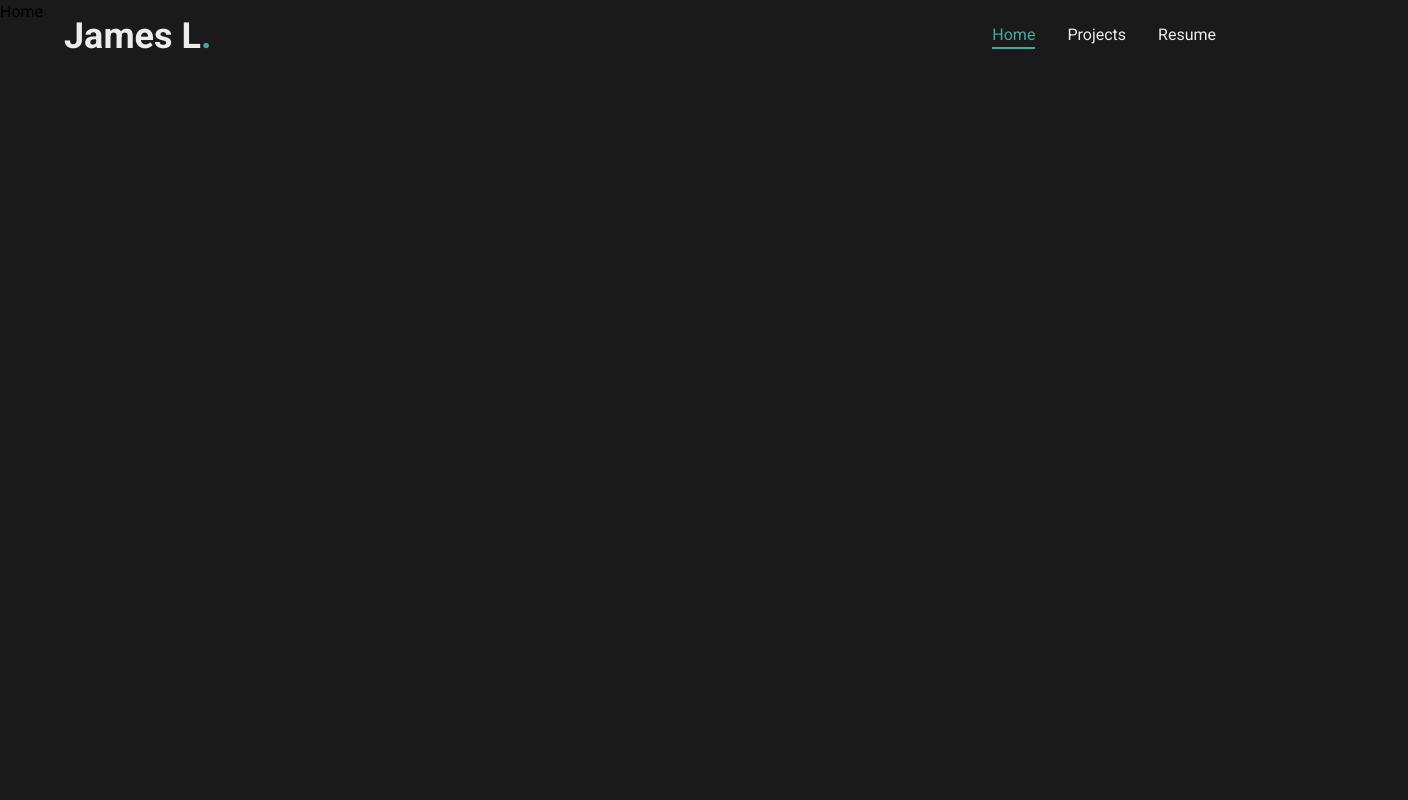
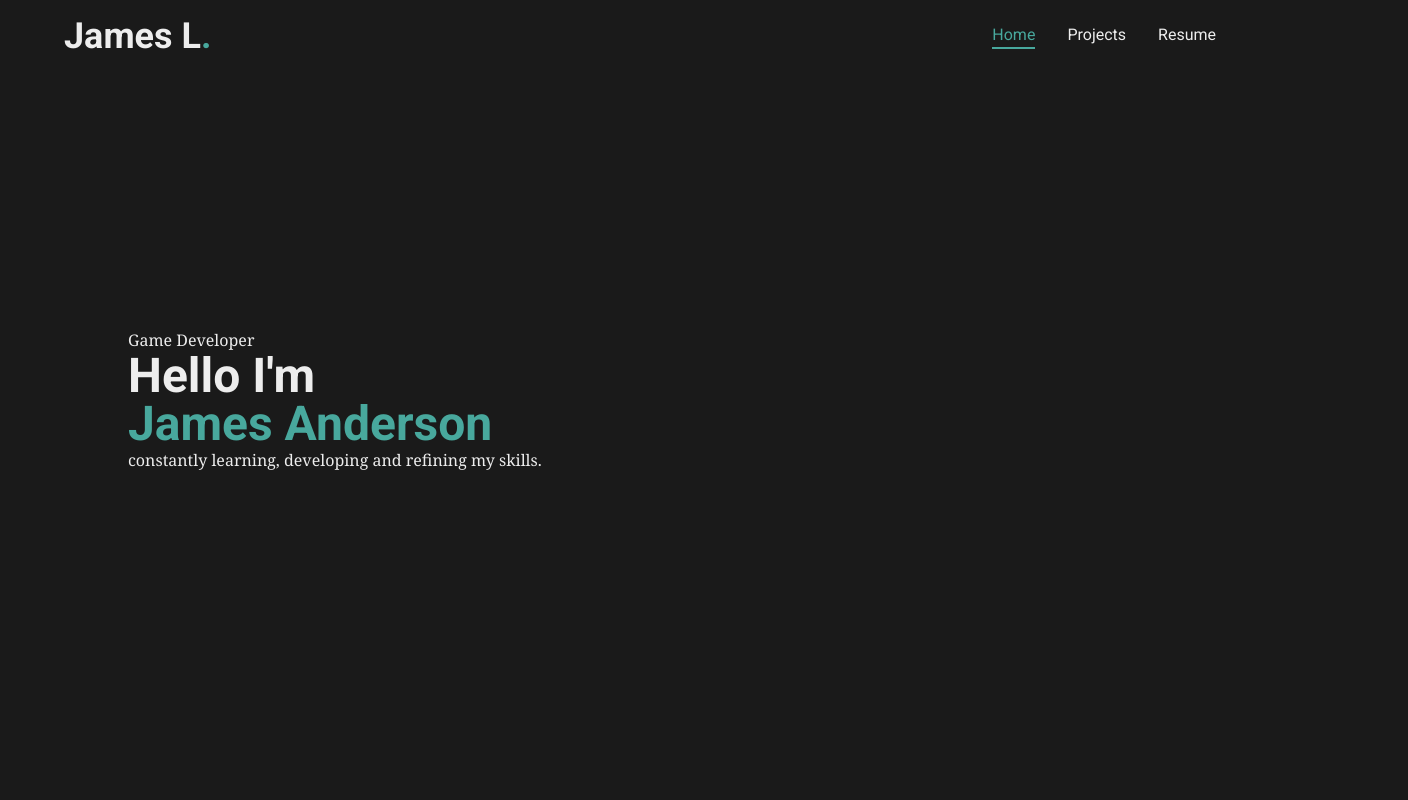
Before and after one commit to Sm3ggl3s/Personal-Portfolio, a React (Vite) app in the folder client/: page / in a window 1280 px wide. Shown: the top 800 px of the page, 1408 px wide, since content can reach past the window. Built offline with nearby package versions, Linux system fonts and the light colour scheme.

Commit message:
added hero and typerwriter effect to text

```diff
--- a/client/package.json
+++ b/client/package.json
@@ -12,7 +12,8 @@
   "dependencies": {
     "react": "^18.3.1",
     "react-dom": "^18.3.1",
-    "react-router-dom": "^7.1.0"
+    "react-router-dom": "^7.1.0",
+    "react-simple-typewriter": "^5.0.1"
   },
   "devDependencies": {
     "@eslint/js": "^9.17.0",
--- a/client/src/App.tsx
+++ b/client/src/App.tsx
@@ -2,14 +2,15 @@ import React from 'react';
 
 // components
 import Header from './components/Header';
+import Home from './pages/Home';
 
 
 const App: React.FC = () => {
   return (
     <>
       <Header />
-      <div id="home" style={{ height: '100vh' }} className='bg-background}'>
-        <h1>Home</h1>
+      <div id="home" style={{ height: '100vh' }} className='bg-background min-h-[70vh] lg:min-h-screen'>
+        <Home />
       </div>
       <div id="projects" style={{ height: '100vh', backgroundColor: '#e0e0e0' }}>
         <h1>Projects</h1>
--- /dev/null
+++ b/client/src/pages/Home.tsx
@@ -0,0 +1,30 @@
+import React from 'react'
+import { useTypewriter } from 'react-simple-typewriter'
+
+const Home: React.FC = () => {
+    const [text] = useTypewriter({
+        words: ['Game', 'Software'],
+        loop: true,
+        deleteSpeed: 70,
+        typeSpeed: 90,
+    });
+
+    return (
+        <>
+            <div className="container mx-32 flex flex-col items-start justify-center min-h-screen">
+                <p className='text-primary text-base font-serif'> <span> {text} </span> Developer</p>
+                <h1 className="text-5xl text-primary font-sans font-semibold">
+                    Hello I'm
+                </h1>
+                <h1 className="text-5xl text-secondary font-sans font-semibold">
+                    James Anderson
+                </h1>
+                <p className="text-primary font-serif">
+                    constantly learning, developing and refining my skills.
+                </p>
+            </div>
+        </>
+    )
+}
+
+export default Home
```
Also changed, not shown: 1 other file (tests, documents, lock files or other folders).
